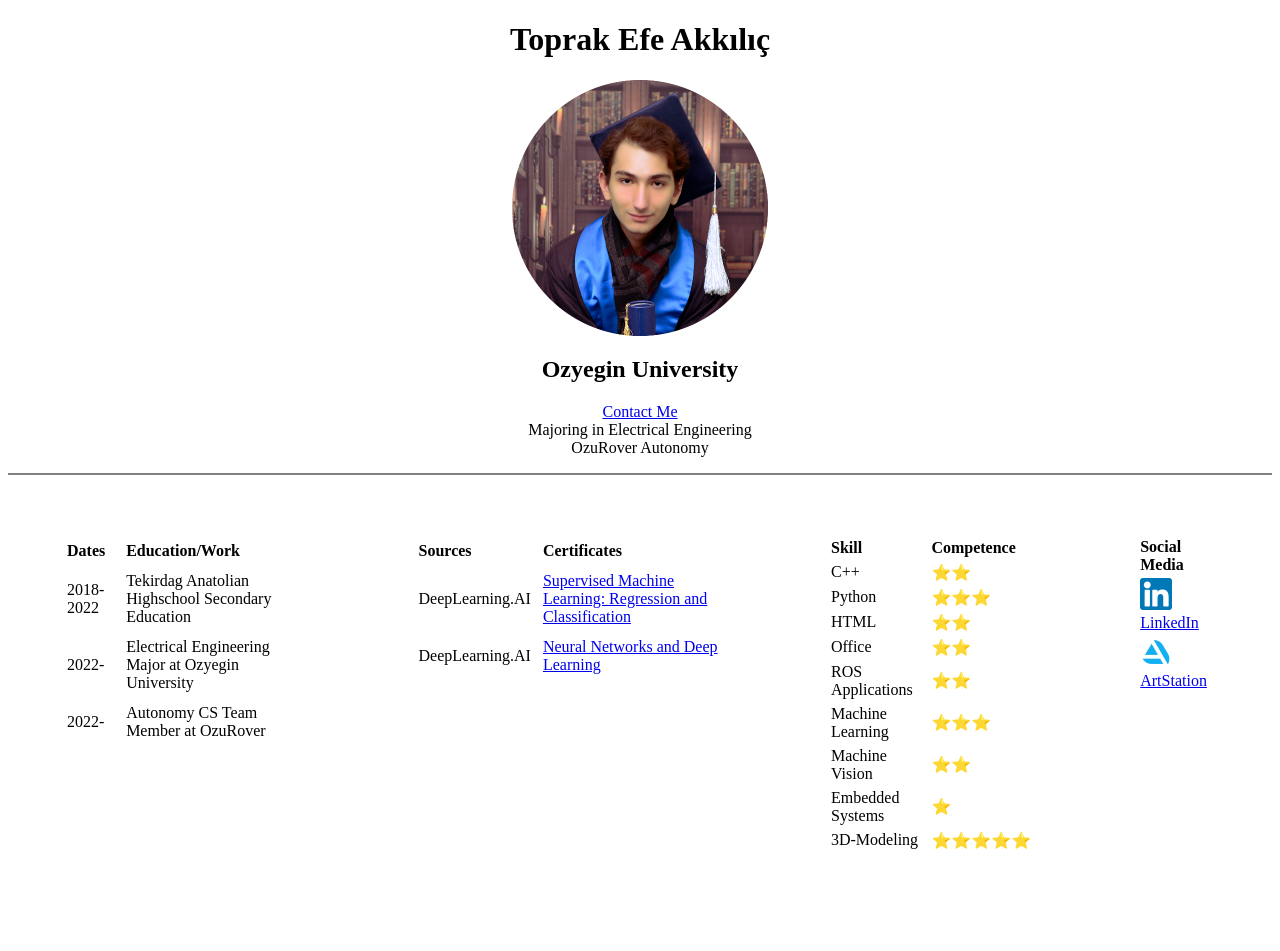
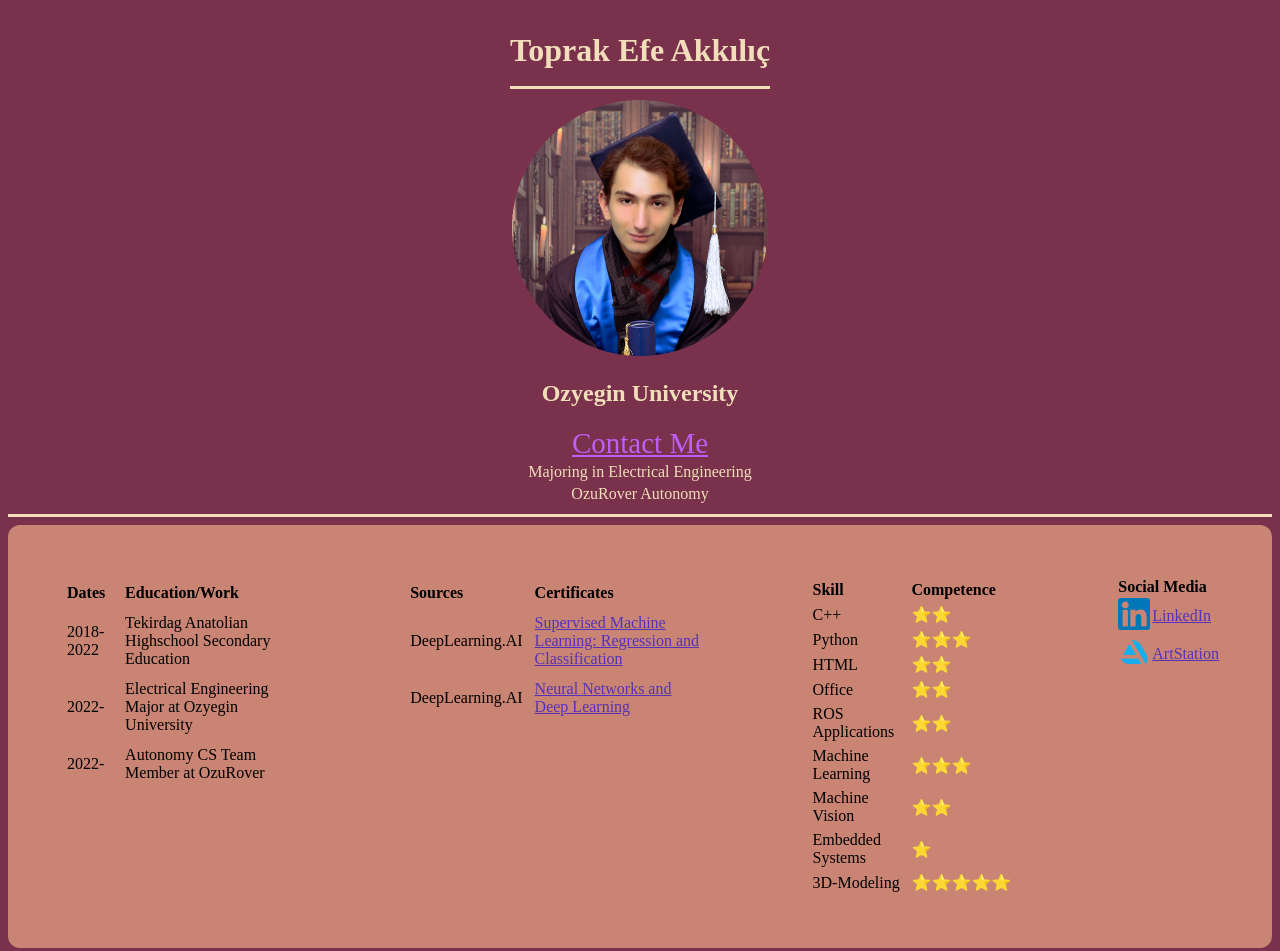
Before and after one commit to Toprak-Efe/cv-project-site, a plain HTML site: page index.html in a window 1280 px wide. Before the commit the page ends 914 px from the top, so only its background shows below. Drawn offline with Linux system fonts and the light colour scheme.

Commit message:
Exported the styles into a centralized css file and developed the site.

```diff
--- a/index.html
+++ b/index.html
@@ -3,21 +3,45 @@
   <head>
     <meta charset="utf-8" />
     <meta name="viewport" content="width=device-width" />
-    <title>My test page</title>
+    <title>CV</title>
+    <link rel="stylesheet" href="styles/styles.css">
   </head>
+
   <body>
-    <div class="Upper Card" style="text-align: center;">
-      <h1 align="center">Toprak Efe Akkılıç</h1>
-      <img src="images/avatar.png" height="256" width="256" alt="My photograph" align="center" />
-      <h2>Ozyegin University</h2>
-      <p>
-        <a href="contact.html">Contact Me</a>
-        <br> Majoring in Electrical Engineering <br>OzuRover Autonomy
-      </p>
+    <div class="upper_card">
+      <table align="center">
+        <tr>
+          <td>
+            <h1 class="name">Toprak Efe Akkılıç</h1>
+          </td>
+        </tr>
+        <tr>
+          <td>
+            <hr></hr>
+          </td>
+        </tr>
+      </table>
+      <img src="images/avatar.png" height="256" width="256" alt="My photograph"/>
+      <h2 class="university">Ozyegin University</h2>
+      <a class="contact" href="contact.html" style="font-size: 29px;">Contact Me</a>
+      <table align="center">
+        <tr>
+          <td>
+            Majoring in Electrical Engineering
+          </td>
+        </tr>
+        <tr>
+          <td>
+            OzuRover Autonomy
+          </td>
+        </tr>
+      </table>
     </div>
-    <hr size="2" noshade="true">
-    <div class="history" style="text-align: left">
-      <table cellpadding="50" valign="top">
+
+    <hr size="100%" noshade="true">
+
+    <div class="history" style="text-align: left;">
+      <table cellpadding="50" valign="top" style="border-radius: 1.5vh; background-color: rgb(201, 132, 116)">
         <tbody>
           <tr>
             <td valign="top">
@@ -56,13 +80,13 @@
                   <tr>
                     <td> DeepLearning.AI </td>
                     <td>
-                      <a href="https://www.coursera.org/account/accomplishments/verify/UJZ6R2XPW7PS">Supervised Machine Learning: Regression and Classification</a>
+                      <a class="history" href="https://www.coursera.org/account/accomplishments/verify/UJZ6R2XPW7PS">Supervised Machine Learning: Regression and Classification</a>
                     </td>
                   </tr>
                   <tr>
                     <td> DeepLearning.AI </td>
                     <td>
-                      <a href="https://www.coursera.org/account/accomplishments/verify/ZEMHM9MQ6W6G">Neural Networks and Deep Learning</a>
+                      <a class="history" href="https://www.coursera.org/account/accomplishments/verify/ZEMHM9MQ6W6G">Neural Networks and Deep Learning</a>
                     </td>
                   </tr>
                 </tbody>
@@ -137,23 +161,27 @@
               </table>
             </td>
             <td valign="top">
-              <table>
+              <table cellspacing="0" style="border-spacing: 0px;">
                 <thead>
                   <tr>
-                    <th valign="top"> Social Media </th>
+                    <th colspan="2" valign="top"> Social Media </th>
                   </tr>
                 </thead>
                 <tbody>
                   <tr>
                     <td>
                       <img src="images/linkedin.png" height="32" width="32" alt="LinkedIn Icon">
-                      <a href="https://tr.linkedin.com/in/toprak-efe-akkilic-841132250?trk=people_directory">LinkedIn</a>
+                    </td>
+                    <td>
+                      <a class="history" href="https://tr.linkedin.com/in/toprak-efe-akkilic-841132250?trk=people_directory">LinkedIn</a>
                     </td>
                   </tr>
                   <tr>
                     <td>
                       <img src="images/arstation.png" height="32" width="32" alt="Artstation Icon">
-                      <a href="https://www.artstation.com/user-7611838">ArtStation</a>
+                    </td>
+                    <td>
+                      <a class="history" href="https://www.artstation.com/user-7611838" style="align-items: center;">ArtStation</a>
                     </td>
                   </tr>
                 </tbody>
--- /dev/null
+++ b/styles/styles.css
@@ -0,0 +1,35 @@
+
+body{
+    background-color: rgb(122, 50, 76);
+}
+
+hr{
+    background-color: #F2DEBA;
+    border-style: none;
+    height: 3px;
+}
+
+.upper_card{
+    text-align: center;
+    color: #F2DEBA;
+}
+
+h1.name{
+    margin-bottom: 5px;
+}
+
+
+
+a.contact{
+    color: rgb(190, 94, 245);
+}
+a.contact:hover{
+    color: rgb(125, 48, 170);
+}
+
+a.history{
+    color: rgb(86, 50, 184);
+}
+a.history:hover{
+    color: rgb(54, 30, 119);
+}
```
Also changed, not shown: contact.html (+3 -0 lines).
